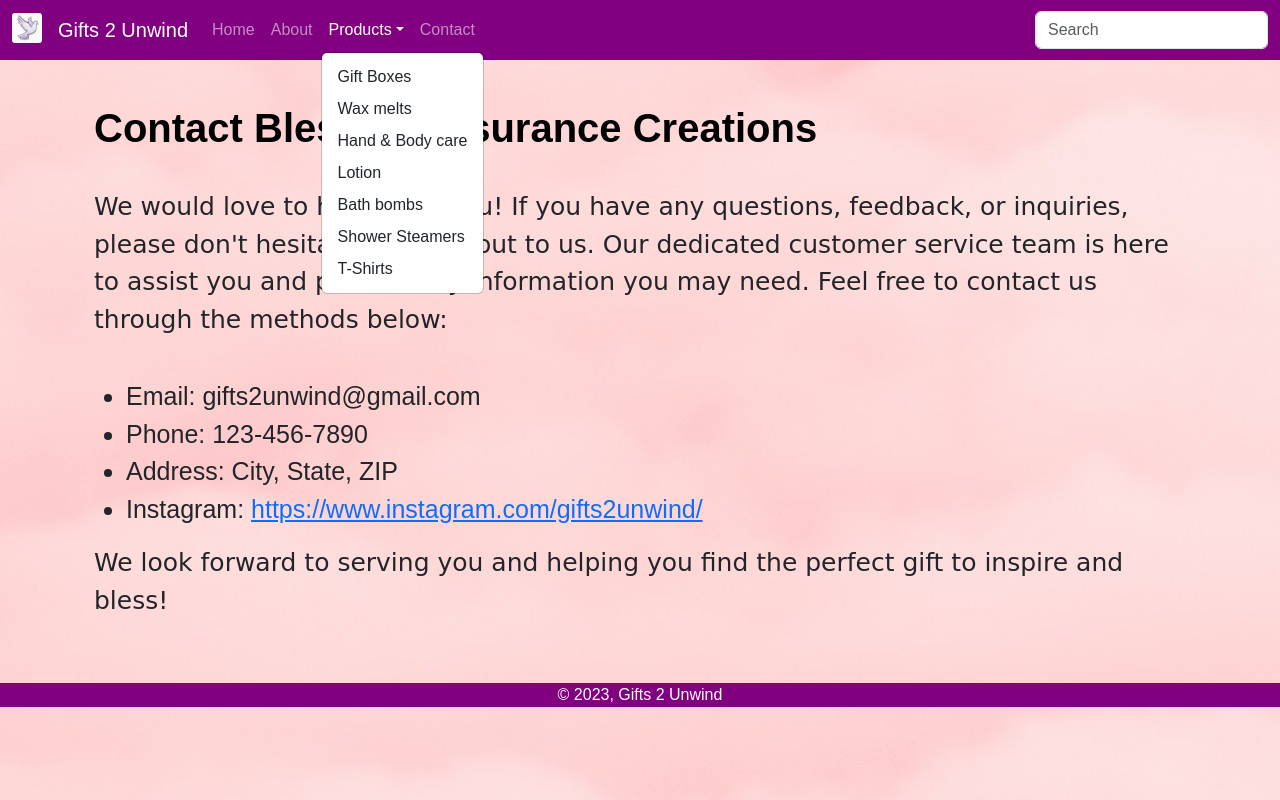
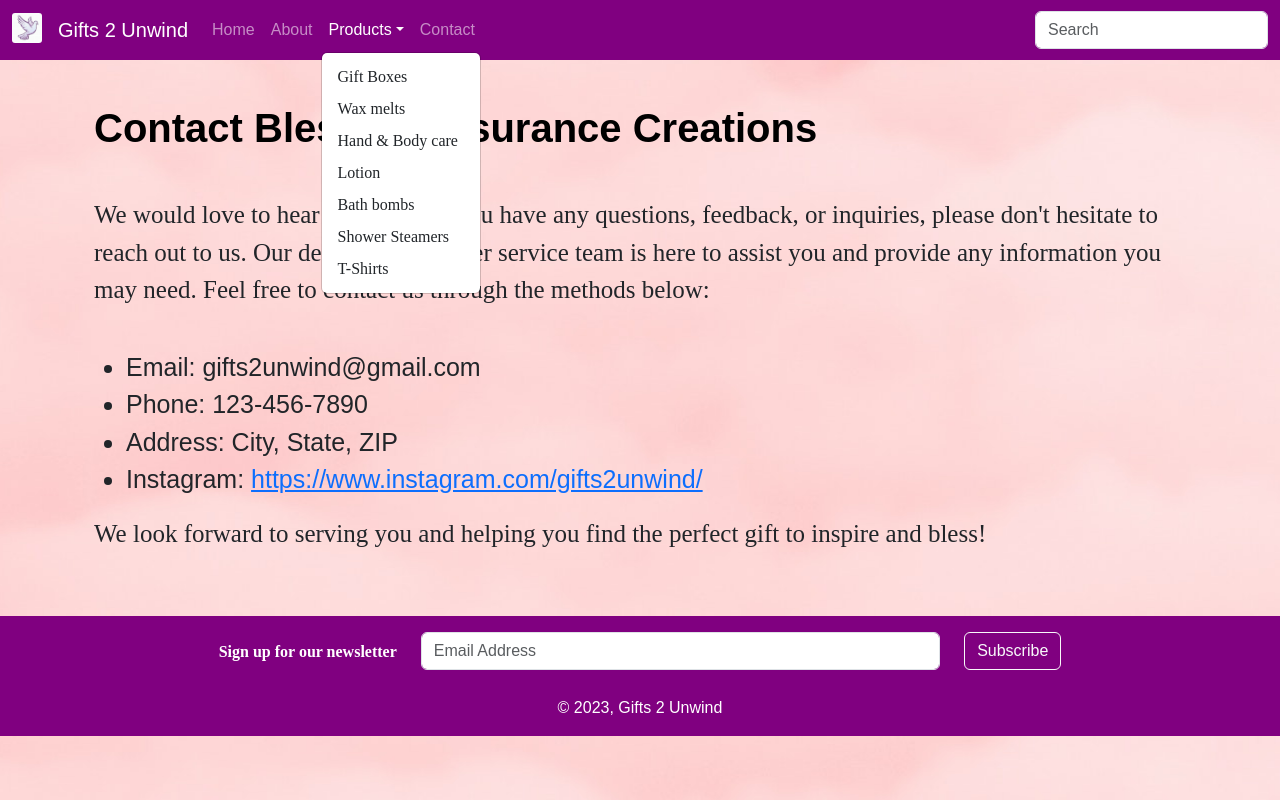
Before and after one commit to MartyMcFly012/Blessed_Assurance_Creations, a plain HTML site: page contact.html in a window 1280 px wide. Both pictures are taken after a click on the link "Products". Drawn offline with nearby package versions, Linux system fonts and the light colour scheme.

Commit message:
Styling updates
Font and general styling changes,

```diff
--- a/contact.html
+++ b/contact.html
@@ -15,10 +15,10 @@
       .nav-item:hover {
           text-decoration: underline wavy;
           color: hotpink;
-            font-family: "Poppins", cursive;
+          font-family: 'Berkshire Swash';
       }
       .dropdown-item {
-            font-family: 'Poppins', sans-serif;
+          font-family: 'Berkshire Swash';
           text-decoration: none;
       }
       .text-loop {
@@ -36,7 +36,7 @@
           animation: animateClouds 60s infinite alternate;
       }
       p, .btn:hover {
-            font-family: 'Poppins', cursive;
+          font-family: 'Berkshire Swash';
       }
 
       @keyframes animateClouds {
@@ -46,6 +46,16 @@
           100% {
               background-position: 100% 0; /* Move to the right by 100% */
           }
+      }
+      .social-icon-link {
+        color: #fff;
+        font-size: 24px;
+        margin: 0 10px;
+        text-decoration: none;
+    }
+
+    .social-icon-link:hover {
+        color: hotpink; /* Change to your desired hover color */
     }
   </style>
 </head>
@@ -95,7 +105,7 @@
 
         <!-- Main Content -->
         <div class="container col-xxl-8 px-4 py-5">
-            <h1 class="display-7 fw-bold text-body-emphasis lh-1 mb-3">Contact Blessed Assurance Creations</h1>
+            <h1 class="display-7 fw-bold text-body-emphasis lh-1 mb-4">Contact Blessed Assurance Creations</h1>
             <br>
             <p style="font-size: 25px">We would love to hear from you! If you have any questions, feedback, or inquiries, please don't hesitate to reach out to us. Our dedicated customer service team is here to assist you and provide any information you may need. Feel free to contact us through the methods below:</p>
             <br>
@@ -111,9 +121,48 @@
         </div>
     </div>
 
+
     <!-- Footer -->
-    <footer class="text-white" style="text-align: center; background-color: purple">© 2023, Gifts 2 Unwind</footer>
+    <footer class="text-white" style="text-align: center; background-color: purple">
+      <!-- Section: Form -->
+      <section class="">
+        <form action="">
+          <!--Grid row-->
+          <div class="row d-flex justify-content-center">
+            <!--Grid column-->
+            <div class="col-auto">
+              <p class="pt-4">
+                <strong>Sign up for our newsletter</strong>
+              </p>
+            </div>
+            <!--Grid column-->
 
+            <!--Grid column-->
+            <div class="col-md-5 col-12">
+              <!-- Email input -->
+              <div class="form-outline form-white mb-2 pt-3">
+                <input type="email" id="form5Example21" class="form-control" placeholder="Email Address"/>
+              </div>
+            </div>
+            <!--Grid column-->
+
+            <!--Grid column-->
+            <div class="col-auto pt-3">
+              <!-- Submit button -->
+              <button type="submit" class="btn btn-outline-light mb-2">
+                Subscribe
+              </button>
+            </div>
+            <!--Grid column-->
+          </div>
+          <!--Grid row-->
+        </form>
+      </section>
+      <!-- Section: Form -->
+      <div class="text-center p-3">
+        © 2023, Gifts 2 Unwind
+      </div>
+    </footer>
 
     <!-- Bootstrap JS and jQuery -->
     <script src="https://code.jquery.com/jquery-3.5.1.slim.min.js"></script>
```
Also changed, not shown: about.html (+13 -3 lines), index.html (+6 -4 lines), products.html (+14 -4 lines), 1 other file. Lines whose indentation alone changed are shown as unchanged.
